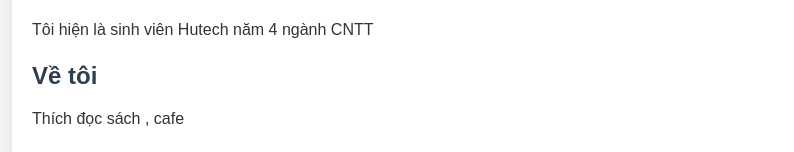
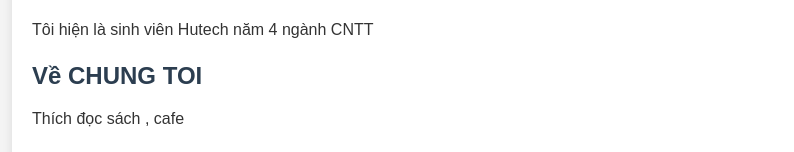
Before and after one commit to TuanHoang25/kiemtra-github, a plain HTML site: page index.html in a window 1280 px wide. Shown: the part 323-475 px from the top of the page, without its empty margins (208-1002 px from the left). Drawn offline with Linux system fonts and the light colour scheme.

Commit message:
Thay doi noi dung tieu de

```diff
--- a/index.html
+++ b/index.html
@@ -57,7 +57,7 @@
       <img src="./images/avatar cua tao.jpg" alt="Your Picture" />
       <p>Tôi hiện là sinh viên Hutech năm 4 ngành CNTT</p>
 
-      <h2 class="section-title">Về tôi</h2>
+      <h2 class="section-title">Về CHUNG TOI </h2>
       <p>Thích đọc sách , cafe</p>
 
       <h2 class="section-title">Kỹ năng</h2>
```
